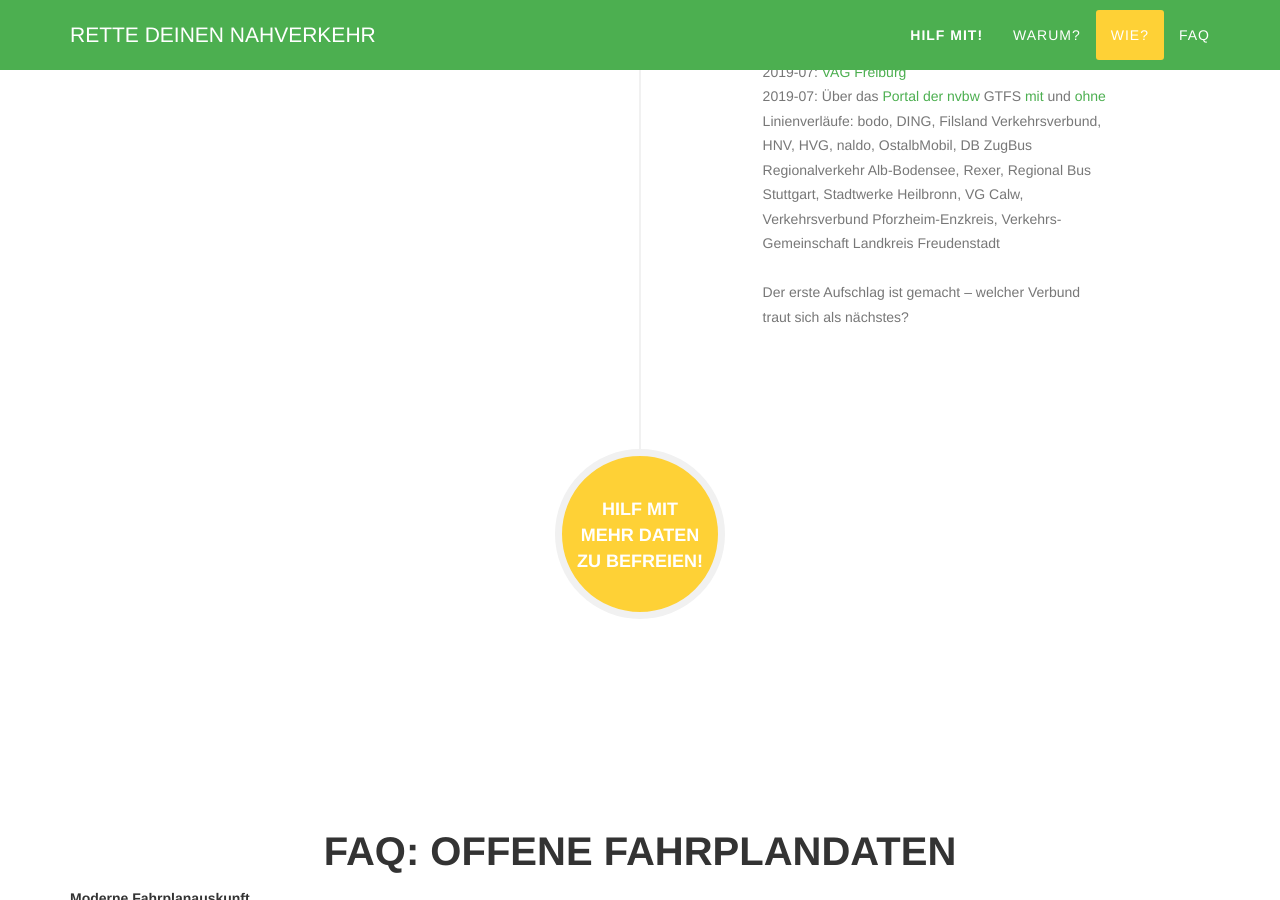
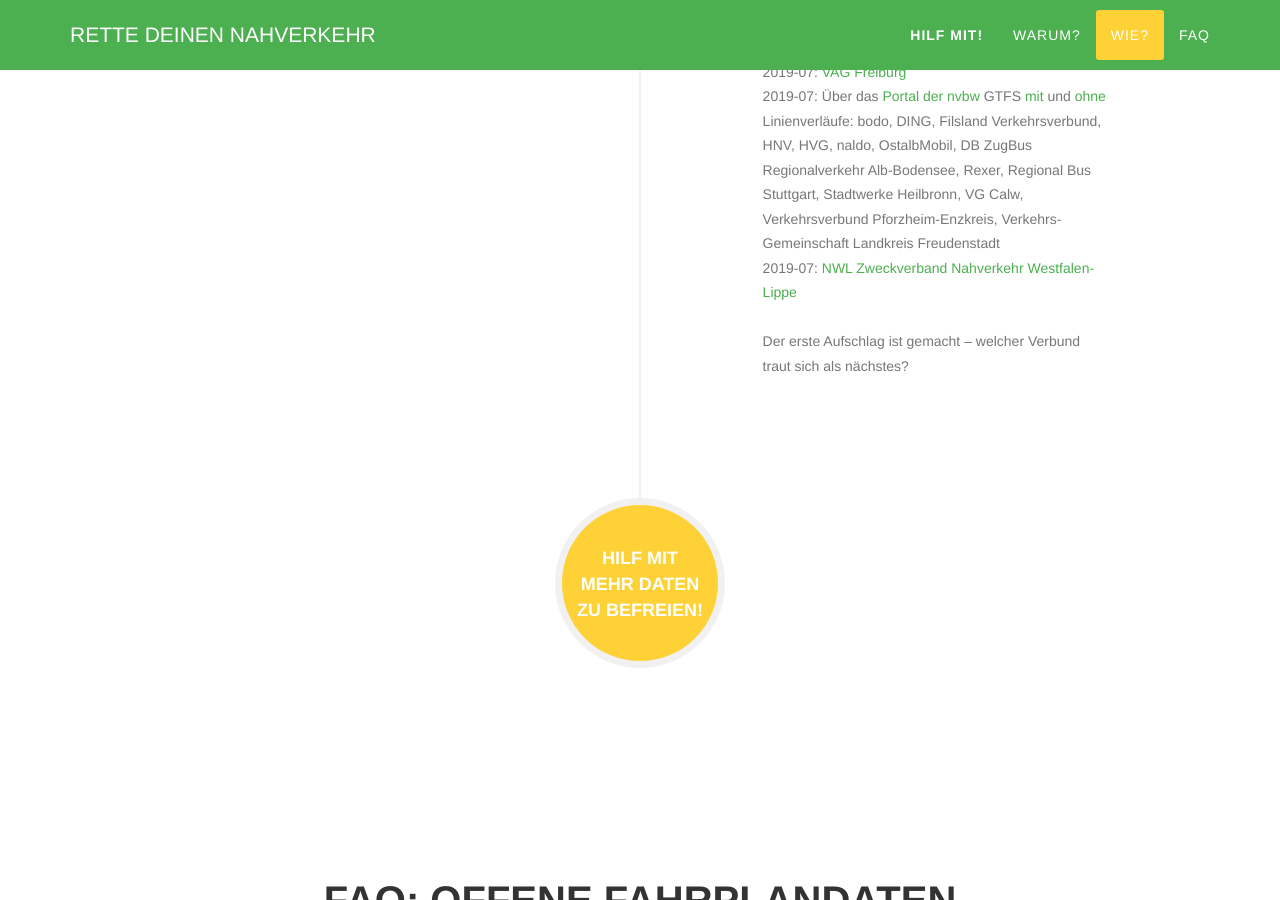
Before and after one commit to okfde/rettedeinennahverkehr, a Jekyll site: the page built from index.html, in a window 1280 px wide and 900 px high, scrolled down 3906 px. Built offline with Jekyll 4.4.1, drawn with Linux system fonts in a browser that asks for light colours; comment, search, counter and statistics services are not loaded.

Commit message:
added NWL

```diff
--- a/_includes/how.html
+++ b/_includes/how.html
@@ -95,6 +95,8 @@
                                         <br>
                                         2019-07: Über das <a href="https://www.nvbw.de/aufgaben/digitale-mobilitaet/fahrplandaten/">Portal der nvbw</a> GTFS <a href="https://www.nvbw.de/aufgaben/digitale-mobilitaet/fahrplandaten-mit-liniennetz-nach-verkehrsverbund/">mit</a> und <a href="https://www.nvbw.de/aufgaben/digitale-mobilitaet/fahrplandaten-ohne-liniennetz-nach-verkehrsverbund/">ohne</a> Linienverläufe: bodo, DING, Filsland Verkehrsverbund, HNV, HVG, naldo, OstalbMobil, DB ZugBus Regionalverkehr Alb-Bodensee, Rexer, Regional Bus Stuttgart, Stadtwerke Heilbronn, VG Calw, Verkehrsverbund Pforzheim-Enzkreis, Verkehrs-Gemeinschaft Landkreis Freudenstadt
                                         <br>
+                                        2019-07: <a href="https://www.opendata-oepnv.de/dataset/soll-fahrplandaten-nwl">NWL Zweckverband Nahverkehr Westfalen-Lippe</a>
+                                        <br>
                                         <br>
                                         Der erste Aufschlag ist gemacht – welcher Verbund traut sich als nächstes?
                                     </p>
```
